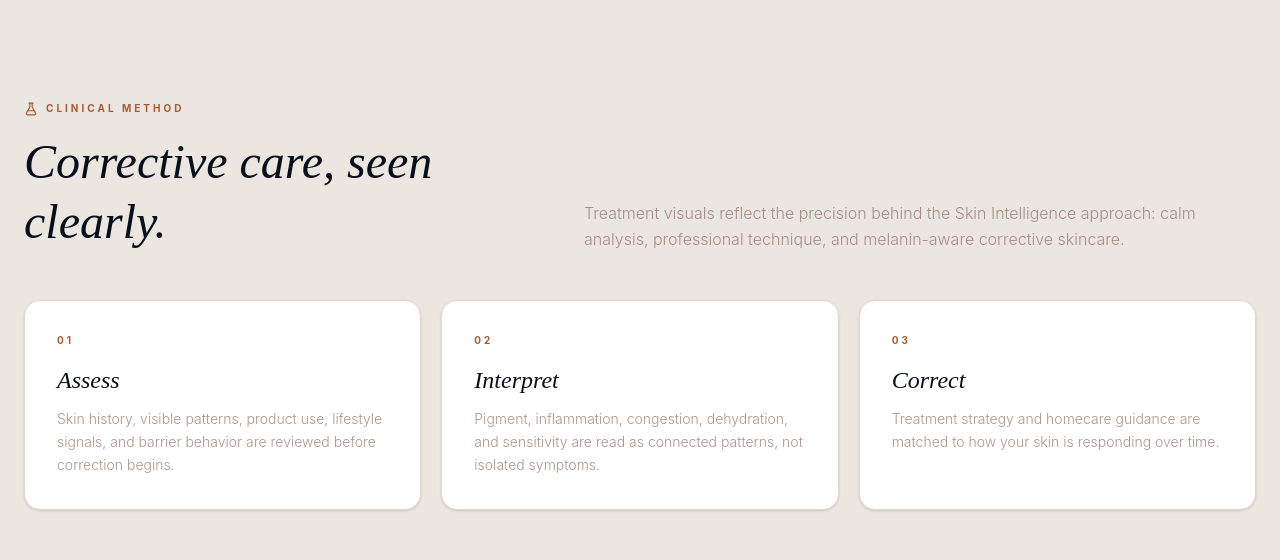
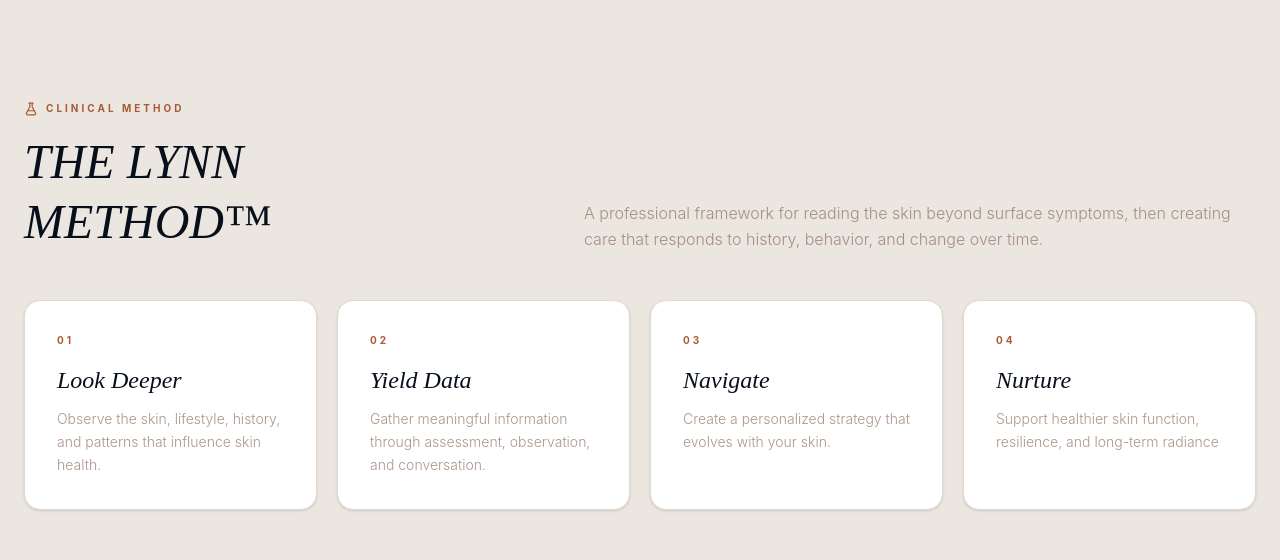
Before and after one commit to Lavender333/vershante-lynn-clinical-skincare, a React (Vite) app: page / in a window 1280 px wide. Shown: the part 1420-1980 px from the top of the page. Built offline with nearby package versions, Linux system fonts and the light colour scheme; no server answers; the database is empty.

Commit message:
Update Lynn Method and philosophy imagery

```diff
--- a/src/components/BookNowPage.tsx
+++ b/src/components/BookNowPage.tsx
@@ -10,7 +10,7 @@ const bookingLinks = [
   {
     title: 'Begin Regenerative Skin Systems',
     description: 'Move into structured corrective care and skin renewal planning.',
-    href: 'https://pocketsuite.io/link/vershantelynn/begin-regenerative-skin-systems',
+    href: 'https://vershantelynnaesthetics.com/screening',
     icon: Sparkles,
   },
   {
--- a/src/components/LandingPage.tsx
+++ b/src/components/LandingPage.tsx
@@ -179,35 +179,41 @@ export default function LandingPage() {
                 Clinical Method
               </div>
               <h2 className="text-5xl font-serif text-brand-slate italic leading-tight">
-                Corrective care, seen clearly.
+                THE LYNN METHOD™
               </h2>
             </div>
             <p className="text-brand-moss/70 font-light leading-relaxed max-w-2xl lg:ml-auto">
-              Treatment visuals reflect the precision behind the Skin Intelligence approach: calm analysis,
-              professional technique, and melanin-aware corrective skincare.
+              A professional framework for reading the skin beyond surface symptoms, then creating care that responds to history, behavior, and change over time.
             </p>
           </div>
 
-          <div className="grid md:grid-cols-3 gap-5">
+          <div className="grid md:grid-cols-2 xl:grid-cols-4 gap-5">
             <div className="bg-white border border-brand-sand rounded-2xl p-8 shadow-sm">
               <p className="text-[10px] uppercase tracking-[0.3em] font-bold text-brand-terracotta mb-4">01</p>
-              <h3 className="text-2xl font-serif italic text-brand-slate mb-3">Assess</h3>
+              <h3 className="text-2xl font-serif italic text-brand-slate mb-3">Look Deeper</h3>
               <p className="text-sm text-brand-moss/70 font-light leading-relaxed">
-                Skin history, visible patterns, product use, lifestyle signals, and barrier behavior are reviewed before correction begins.
+                Observe the skin, lifestyle, history, and patterns that influence skin health.
               </p>
             </div>
             <div className="bg-white border border-brand-sand rounded-2xl p-8 shadow-sm">
               <p className="text-[10px] uppercase tracking-[0.3em] font-bold text-brand-terracotta mb-4">02</p>
-              <h3 className="text-2xl font-serif italic text-brand-slate mb-3">Interpret</h3>
+              <h3 className="text-2xl font-serif italic text-brand-slate mb-3">Yield Data</h3>
               <p className="text-sm text-brand-moss/70 font-light leading-relaxed">
-                Pigment, inflammation, congestion, dehydration, and sensitivity are read as connected patterns, not isolated symptoms.
+                Gather meaningful information through assessment, observation, and conversation.
               </p>
             </div>
             <div className="bg-white border border-brand-sand rounded-2xl p-8 shadow-sm">
               <p className="text-[10px] uppercase tracking-[0.3em] font-bold text-brand-terracotta mb-4">03</p>
-              <h3 className="text-2xl font-serif italic text-brand-slate mb-3">Correct</h3>
+              <h3 className="text-2xl font-serif italic text-brand-slate mb-3">Navigate</h3>
               <p className="text-sm text-brand-moss/70 font-light leading-relaxed">
-                Treatment strategy and homecare guidance are matched to how your skin is responding over time.
+                Create a personalized strategy that evolves with your skin.
+              </p>
+            </div>
+            <div className="bg-white border border-brand-sand rounded-2xl p-8 shadow-sm">
+              <p className="text-[10px] uppercase tracking-[0.3em] font-bold text-brand-terracotta mb-4">04</p>
+              <h3 className="text-2xl font-serif italic text-brand-slate mb-3">Nurture</h3>
+              <p className="text-sm text-brand-moss/70 font-light leading-relaxed">
+                Support healthier skin function, resilience, and long-term radiance
               </p>
             </div>
           </div>
--- a/src/components/PhilosophyPage.tsx
+++ b/src/components/PhilosophyPage.tsx
@@ -1,6 +1,8 @@
 import React from 'react';
 import { motion } from 'motion/react';
 import { Quote, Sparkles, Brain, FlaskConical, Target, Users } from 'lucide-react';
+
+const imagePath = (fileName: string) => `${import.meta.env.BASE_URL}images/${fileName}`;
 
 export default function PhilosophyPage() {
   return (
@@ -57,7 +59,11 @@ export default function PhilosophyPage() {
               </div>
             </div>
             <div className="aspect-square rounded-2xl overflow-hidden shadow-inner bg-brand-sand/20">
-              <img src="https://images.unsplash.com/photo-1581093588401-fbb62a02f120?auto=format&fit=crop&q=80&w=600" alt="Clinical tools" className="w-full h-full object-cover mix-blend-multiply opacity-90" referrerPolicy="no-referrer" />
+              <img
+                src={imagePath('vershante-clinical-grounding.png')}
+                alt="Vershanté Lynn performing a clinical skincare treatment"
+                className="w-full h-full object-cover"
+              />
             </div>
           </motion.div>
 
@@ -69,7 +75,11 @@ export default function PhilosophyPage() {
             transition={{ duration: 1, ease: [0.16, 1, 0.3, 1] }}
           >
             <div className="order-2 md:order-1 aspect-square rounded-2xl overflow-hidden shadow-inner bg-white/10">
-              <img src="https://images.unsplash.com/photo-1620916566398-39f114397c5e?auto=format&fit=crop&q=80&w=600" alt="Inclusive Skincare" className="w-full h-full object-cover brightness-[1.05]" referrerPolicy="no-referrer" />
+              <img
+                src={imagePath('vershante-eclectic-warmth.png')}
+                alt="Vershanté Lynn providing a warm clinical skincare treatment"
+                className="w-full h-full object-cover brightness-[1.05]"
+              />
             </div>
             <div className="order-1 md:order-2 space-y-6">
               <div className="inline-flex p-3 bg-brand-sand/10 rounded-2xl">
```
Also changed, not shown: public/images/vershante-eclectic-warmth.png (added), 1 other file (tests, documents, lock files or other folders).
